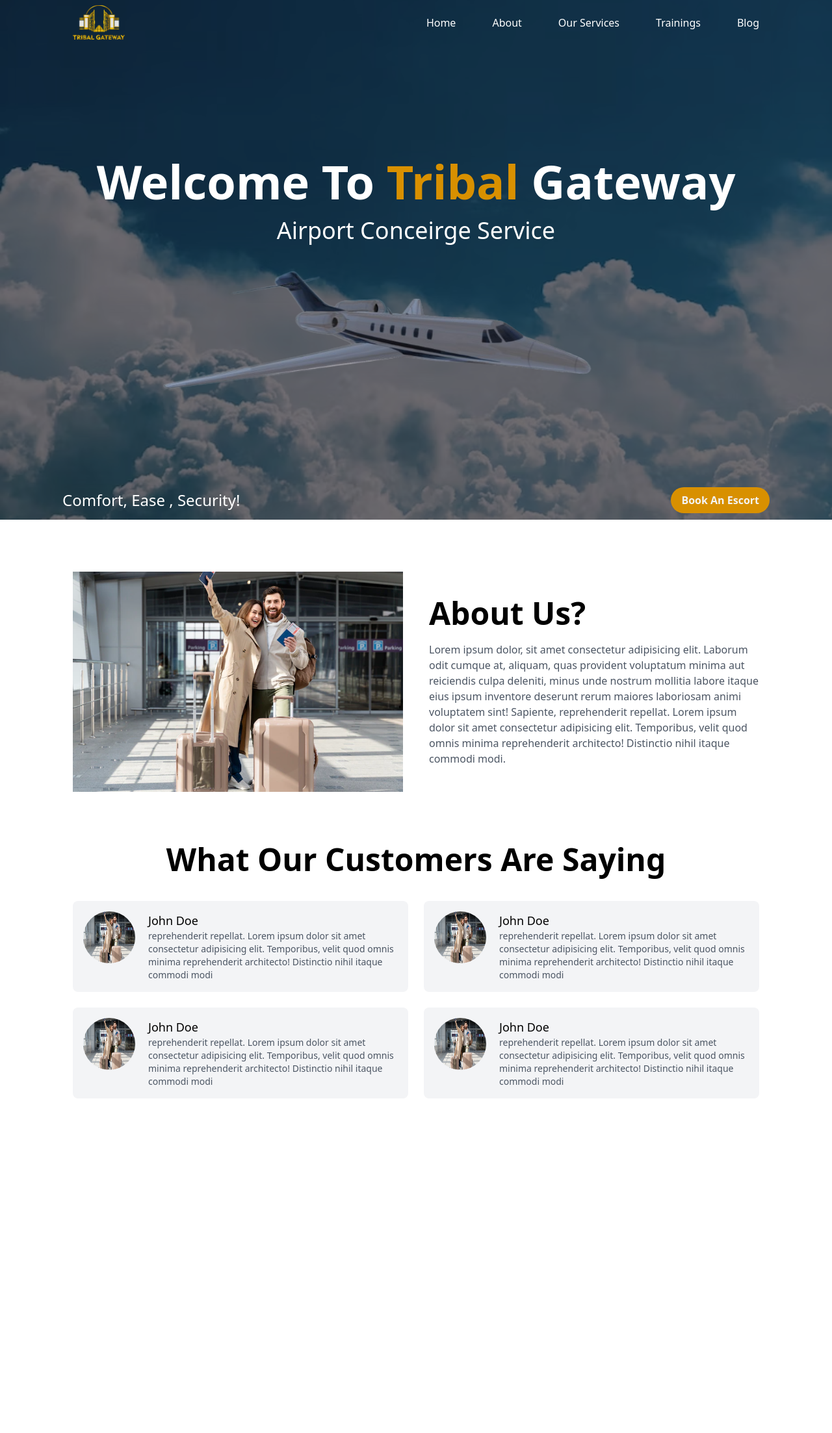
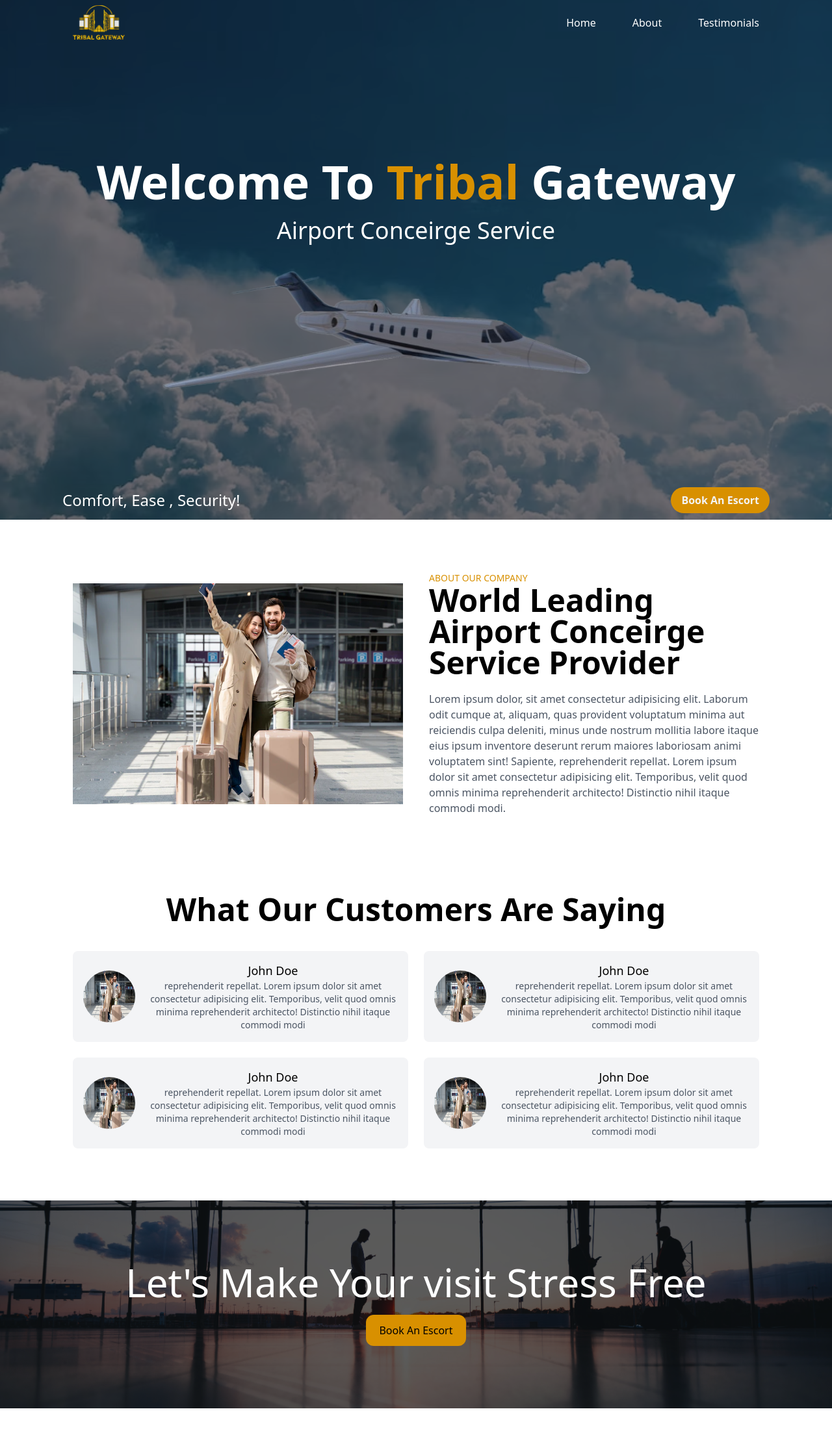
Before and after one commit to JC-Coder/tgw-airport-escort-website-react, a React (Vite) app: page / in a window 1280 px wide. Shown: the whole page at 65% size. Before the commit the page ends 1691 px from the top, so only its background shows below. Built offline with nearby package versions, Linux system fonts and the light colour scheme.

Commit message:
added cta section

```diff
--- a/src/App.jsx
+++ b/src/App.jsx
@@ -36,21 +36,22 @@ const App = () => {
         <img src={travellers} className='' alt="" />
 
         <div className="md:text-left text-center">
-          <h3 className="md:text-5xl text-4xl font-bold">About Us?</h3>
+          <p className="font-medium text-sm text-[var(--yellow)]">ABOUT OUR COMPANY</p>
+          <h3 className="md:text-5xl text-4xl font-bold">World Leading Airport Conceirge Service Provider</h3>
           <p className="mt-5 text-gray-600">Lorem ipsum dolor, sit amet consectetur adipisicing elit. Laborum odit cumque at, aliquam, quas provident voluptatum minima aut reiciendis culpa deleniti, minus unde nostrum mollitia labore itaque eius ipsum inventore deserunt rerum maiores laboriosam animi voluptatem sint! Sapiente, reprehenderit repellat. Lorem ipsum dolor sit amet consectetur adipisicing elit. Temporibus, velit quod omnis minima reprehenderit architecto! Distinctio nihil itaque commodi modi.</p>
         </div>
       </div>
 
       {/* testimonial section  */}
-      <div id="testimonial" className={`${styles.paddingX}`}>
+      <div id="testimonial" className={`${styles.paddingX} py-10`}>
         <h3 className="md:text-5xl text-4xl text-center font-bold">What Our Customers Are Saying </h3>
 
         <div className="grid md:grid-cols-2 gap-6 mt-10">
           {testimonails.map((item, index) => (
-            <div className="bg-gray-100 p-4 rounded-lg flex justify-between">
+            <div className="bg-gray-100 p-4 rounded-lg flex md:flex-row flex-col md:space-y-0 space-y-3 items-center text-center justify-between">
               <img src={item.image} className='w-[5rem] h-[5rem] rounded-full' alt="" />
 
-              <div className="ml-5">
+              <div className="md:ml-5">
                 <p className="font-medium text-lg capitalize">{item.name}</p>
                 <p className="text-sm text-gray-600">{item.desc}</p>
               </div>
@@ -58,6 +59,19 @@ const App = () => {
           ))}
         </div>
       </div>
+
+
+      {/* cta section */}
+      <div id="cta" className="my-10 flex flex-col space-y-5 items-center justify-center text-center">
+        <h3 className="md:text-6xl text-4xl text-white">Let's Make Your visit Stress Free</h3>
+        <button className="py-3 px-5 font-medium rounded-xl hover:scale-105 transition-all">Book An Escort</button>
+      </div>
+
+
+      {/* footer section  */}
+      <div id="footer">
+
+      </div>
     </div>
   );
 };
--- a/src/constants/index.js
+++ b/src/constants/index.js
@@ -10,17 +10,9 @@ export const navLinks = [
     title: "About",
   },
   {
-    id: "service",
-    title: "Our Services",
-  },
-  {
-    id: "trainings",
-    title: "Trainings",
-  },
-  {
-    id: "blog",
-    title: "Blog",
-  },
+    id: "testimonial",
+    title: "Testimonials",
+  }
 ];
 
 export const testimonails = [
--- a/src/index.css
+++ b/src/index.css
@@ -54,3 +54,13 @@ button {
 .cs-text-yellow {
   color: var(--yellow);
 }
+
+#cta{
+  background: url(./assets/airport.jpg);
+  height: 20rem;
+  background-repeat: no-repeat;
+  background-size: cover;
+  background-position: center;
+  background-blend-mode: overlay;
+  background-color: rgba(0, 0, 0, 0.642);
+}
```
Also changed, not shown: src/assets/airport.jpg (added), src/assets/airport.png (added).
